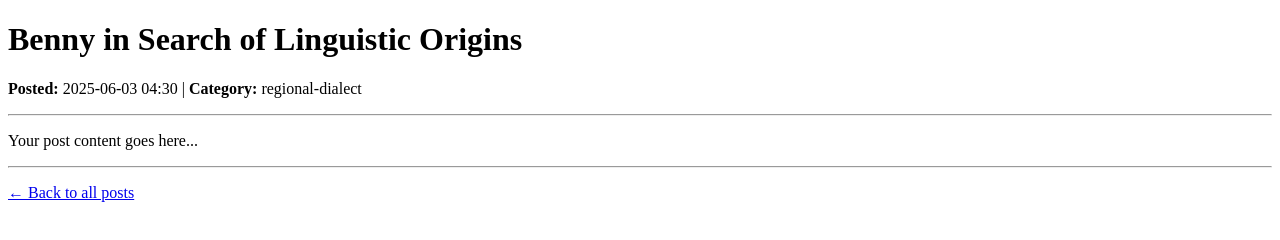
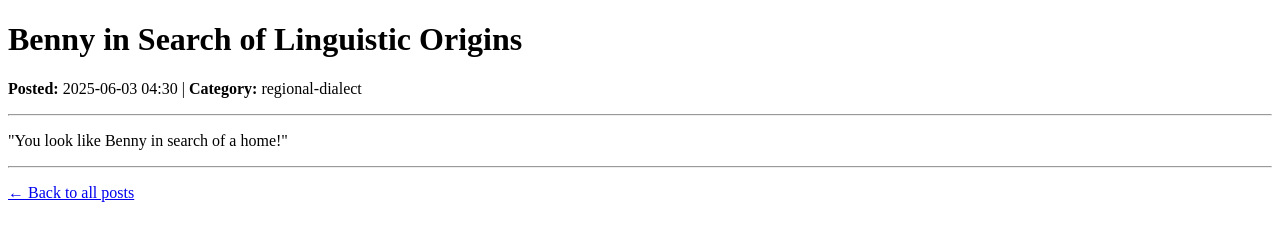
Before and after one commit to BlueKittyMeow/cabinet-of-curiosities, a plain HTML site: page posts/2025-06-03-benny-in-search-of-linguistic-origins.html in a window 1280 px wide. Drawn offline with Linux system fonts and the light colour scheme.

```diff
--- a/posts/2025-06-03-benny-in-search-of-linguistic-origins.html
+++ b/posts/2025-06-03-benny-in-search-of-linguistic-origins.html
@@ -9,7 +9,16 @@
     <p><strong>Posted:</strong> 2025-06-03 04:30 | <strong>Category:</strong> regional-dialect</p>
     <hr>
 
-    <p>Your post content goes here...</p>
+    <p>
+        "You look like Benny in search of a home!"
+
+
+
+
+
+
+
+    </p>
 
     <hr>
     <p><a href="../index.html">← Back to all posts</a></p>
```
Also changed, not shown: 2 other files.
